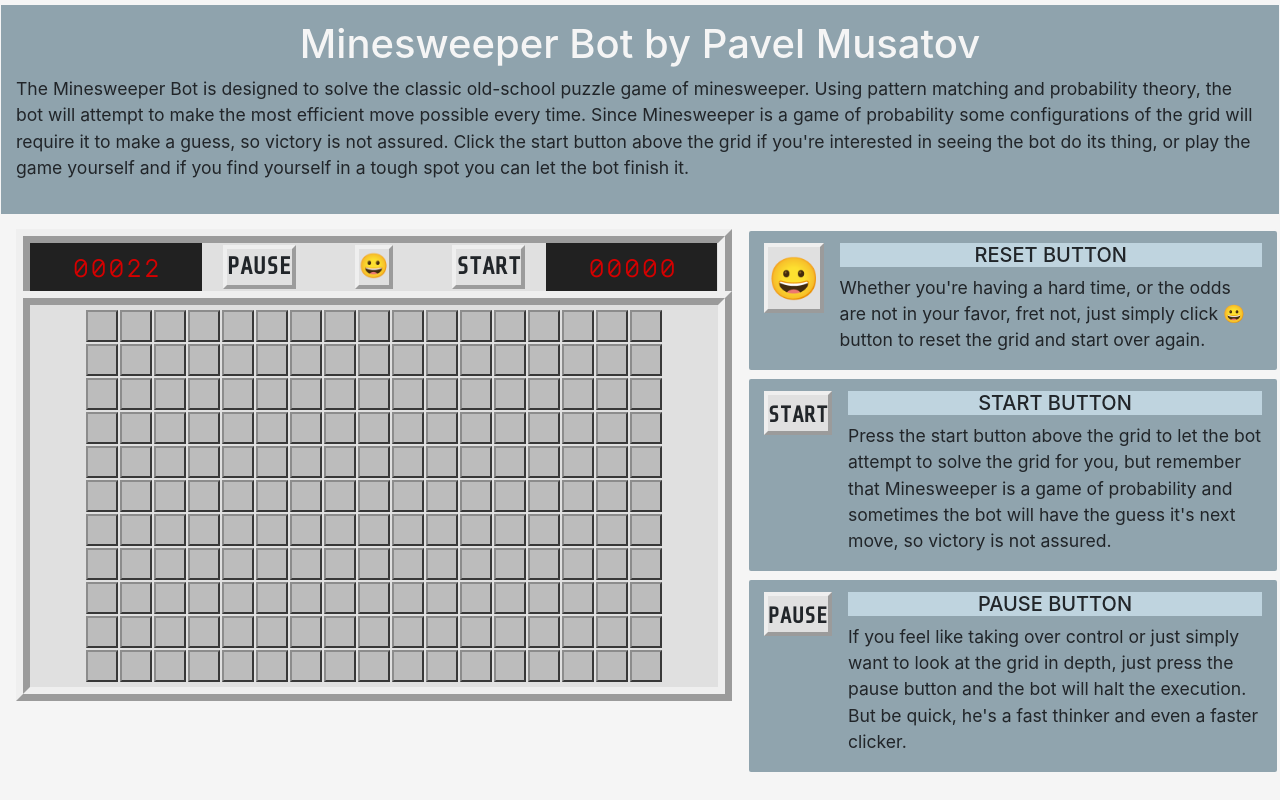
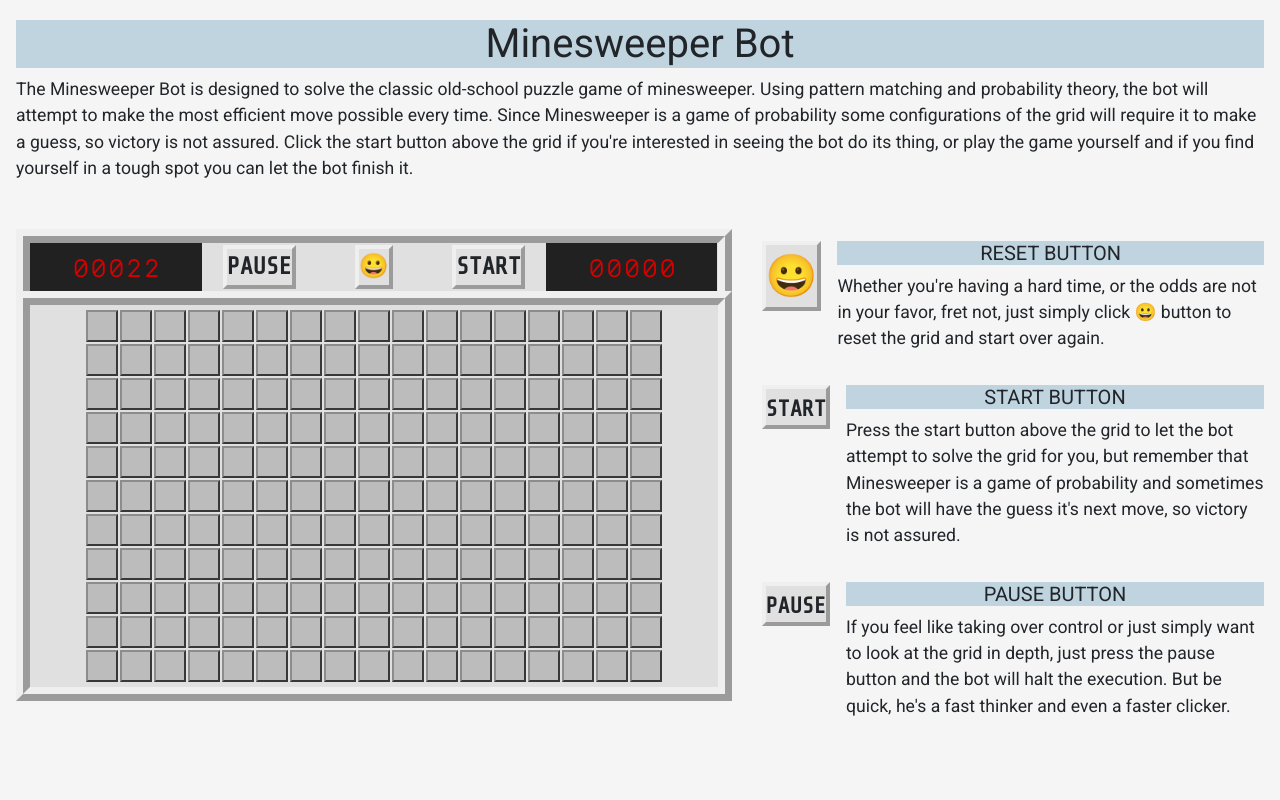
Before and after one commit to PavelMus/minesweeper_bot_js, a plain HTML site: page index.html in a window 1280 px wide. Drawn offline with nearby package versions, Linux system fonts and the light colour scheme.

Commit message:
minor styling change

```diff
--- a/index.html
+++ b/index.html
@@ -5,7 +5,7 @@
     <title>Minesweeper BOT</title>
     <meta charset="utf-8">
     <meta name="viewport" content="width=device-width, initial-scale=1, shrink-to-fit=no">
-    <link href="https://fonts.googleapis.com/css?family=Major+Mono+Display|Share+Tech+Mono&display=swap" rel="stylesheet">
+    <link href="https://fonts.googleapis.com/css?family=Major+Mono+Display|Share+Tech+Mono|Roboto&display=swap" rel="stylesheet">
     <link rel="stylesheet" href="style.css" />
     <link rel="stylesheet" href="https://stackpath.bootstrapcdn.com/bootstrap/4.3.1/css/bootstrap.min.css"
         integrity="sha384-ggOyR0iXCbMQv3Xipma34MD+dH/1fQ784/j6cY/iJTQUOhcWr7x9JvoRxT2MZw1T" crossorigin="anonymous">
@@ -19,7 +19,7 @@
                     <li class="media">
                         <!-- img style="height: 80px" src="./ms0.jpg" class="align-self-top mr-3"> -->
                         <div class="media-body">
-                            <h1>Minesweeper Bot by Pavel Musatov</h1>
+                            <h1>Minesweeper Bot</h1>
                                 <p>
                                     The Minesweeper Bot is designed to solve the classic old-school puzzle game of minesweeper. Using pattern matching and probability theory, the bot will attempt to make the most efficient move possible every time.
                                     Since Minesweeper is a game of probability some configurations of the grid will require it to make a guess, so victory is not assured.
--- a/style.css
+++ b/style.css
@@ -10,13 +10,15 @@ body{
     margin-bottom: 16px;
 }
 #header_container{
-    background-color: #8fa3ad;
+    font-family: 'Roboto';
+    /* background-color: #8fa3ad; */
     margin-bottom: 15px;
     margin-top: 5px;
 }
 
 #header_container h1{
-    color: #f5f5f5;
+    /* color: #f5f5f5; */
+    background-color: #bfd4df;
     text-align: center;
     margin-top: 15px;
 }
@@ -25,10 +27,14 @@ body{
 }
 
 #ms_face_dsc_box, #ms_start_dsc_box, #ms_pause_dsc_box{
+    font-family: 'Roboto';
     padding-top: 12px;
     margin-bottom: 5px;
-    background-color: #90a4ae;
-    border: 2px solid #f5f5f5;
+    /* background-color: #90a4ae; */
+    /* border: 2px solid #f5f5f5; */
+    /* -webkit-box-shadow: 10px 10px 14px -6px rgba(0,0,0,0.75);
+    -moz-box-shadow: 10px 10px 14px -6px rgba(0,0,0,0.75);
+    box-shadow: 10px 10px 14px -6px rgba(0,0,0,0.75); */
 }
 #ms_face_dsc_box h5, #ms_start_dsc_box h5, #ms_pause_dsc_box h5{
     text-align: center;
```
